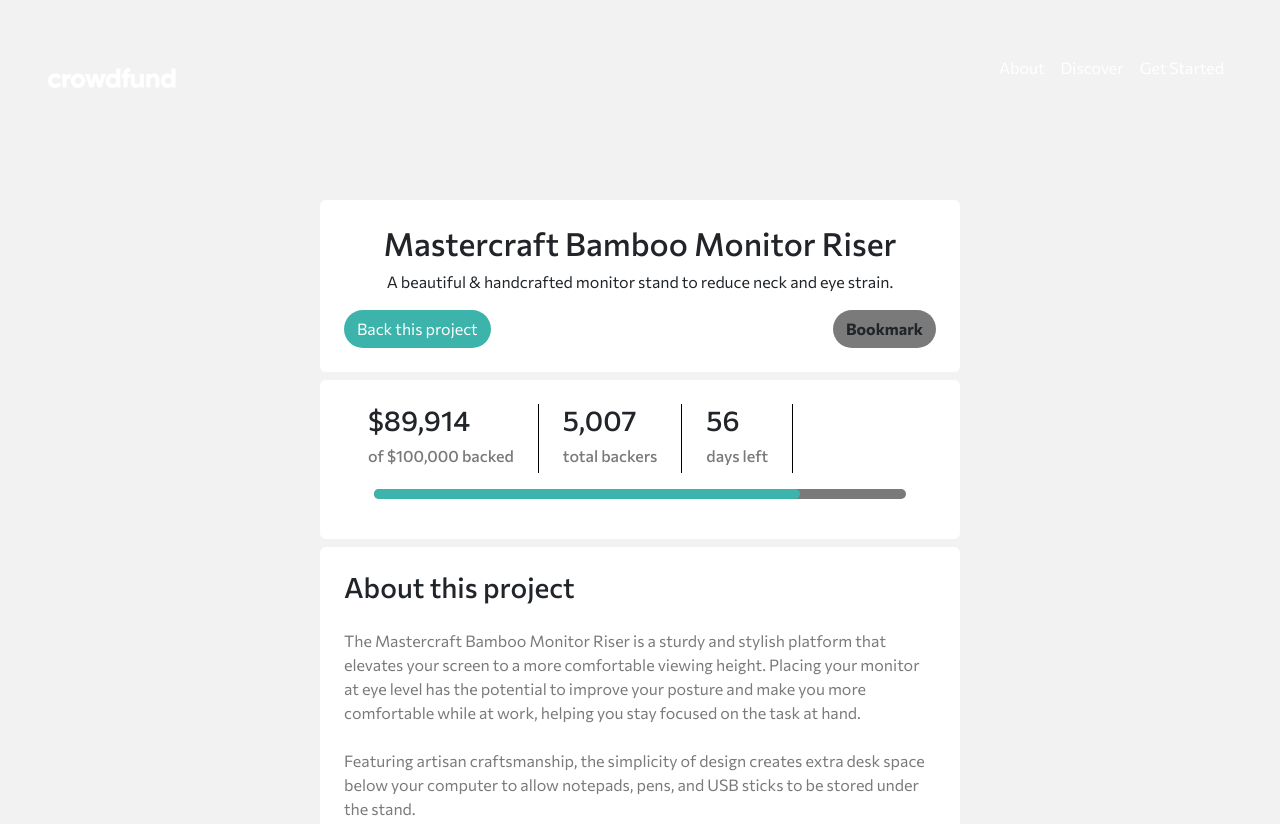
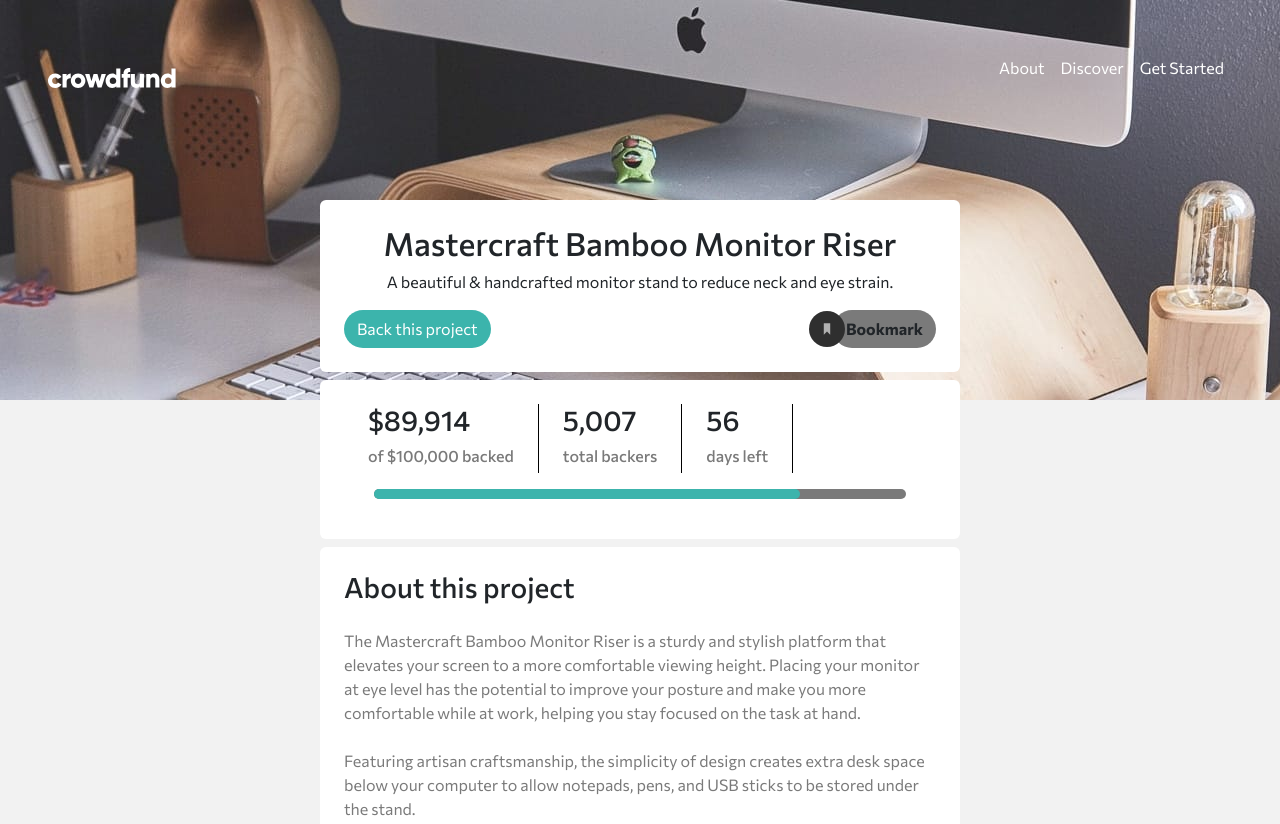
Before and after one commit to karem-obied/crowdfunding, a plain HTML site: page index.html in a window 1280 px wide. Shown: the top 824 px of the page. Drawn offline with Linux system fonts and the light colour scheme.

Commit message:
Update style.css

```diff
--- a/css/style.css
+++ b/css/style.css
@@ -25,7 +25,7 @@ p {
 }
 header {
   height: 50vh;
-  background-image: url("images/image-hero-desktop.jpg");
+  background-image: url("../images/image-hero-desktop.jpg");
   background-repeat: no-repeat;
   background-size: cover;
 }
@@ -72,7 +72,7 @@ button.two::after {
   content: "";
   position: absolute;
   left: -25px;
-  background-image: url("images/icon-bookmark.svg");
+  background-image: url("../images/icon-bookmark.svg");
   background-size: contain;
   background-repeat: no-repeat;
   top: 0;
@@ -110,7 +110,7 @@ button.two::after {
   box-shadow: none;
 }
 .bookmark.checked::after {
-  background-image: url("images/icon-bookmark/copy.svg");
+  background-image: url("../images/icon-bookmark/copy.svg");
 }
 .moda {
   border-radius: 6px;
```
